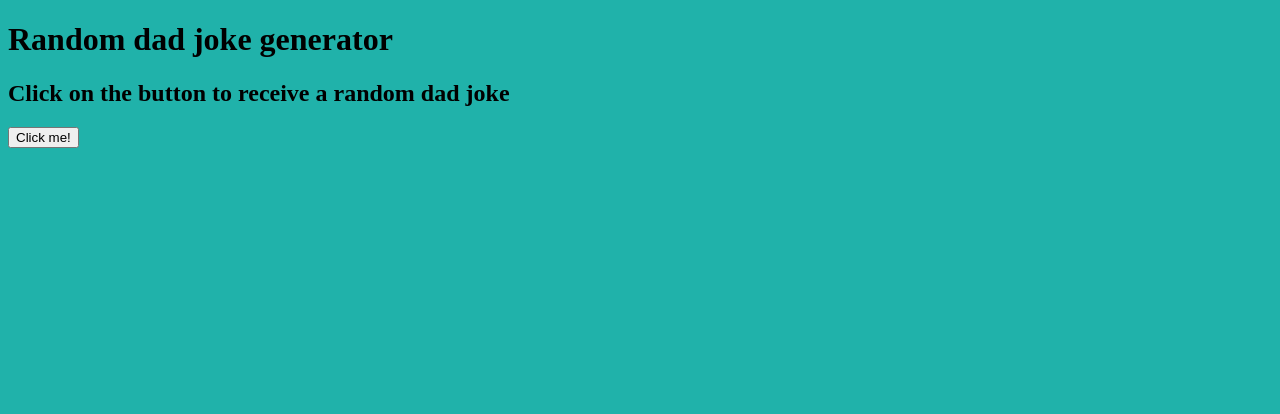
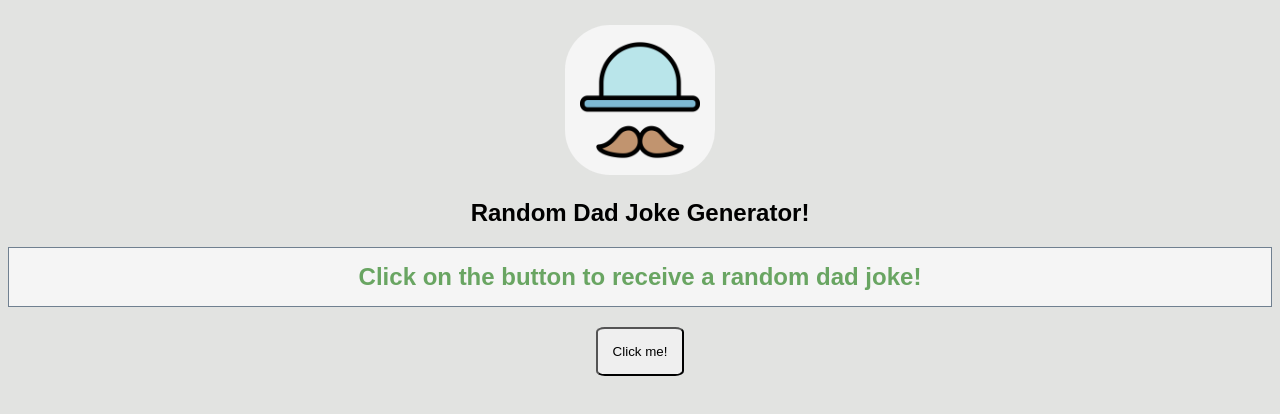
Before and after one commit to agdelvalle/randomDadJokes, a plain HTML site: page index.html in a window 1280 px wide. Drawn offline with Linux system fonts and the light colour scheme.

Commit message:
add styling

```diff
--- a/index.html
+++ b/index.html
@@ -8,9 +8,12 @@
     <title>Random Joke Generator</title>
 </head>
 <body>
-    <h1>Random dad joke generator</h1>
-    <h2 id="joke">Click on the button to receive a random dad joke</h2>
-    <button id="btn">Click me!</button>
+    <section>
+        <img src="dad.png" alt="hat and moustache" srcset="">
+        <h2>Random Dad Joke Generator!</h2>
+        <h1 id="joke">Click on the button to receive a random dad joke!</h1>
+        <button id="btn">Click me!</button>
+    </section>
     <script src="script.js"></script>
 </body>
 </html>
--- a/script.js
+++ b/script.js
@@ -1,25 +1,27 @@
 const button = document.querySelector('#btn');
-
-// const show = function(data){
-//     console.log({data : data})
-// }
 
 // get joke
 async function getJoke(){
     const joke = document.querySelector('#joke');
-    joke.innerHTML = "Waiting for a joke...";
+    const loadingText = ['This one is the best...', 'Waiting for a joke...', "Here's a good one...", "You're gonna laugh for sure..."]
+    joke.style.backgroundColor = "#69A562";
+    joke.style.color = "whitesmoke";
+    joke.innerHTML = loadingText[Math.floor(Math.random()*4)];
     const getData = await fetch('https://icanhazdadjoke.com/',
     {headers: {
         Accept: 'application/json'}
     })
     const results = await getData.json();
+    // check
     console.log(results.joke)
-
+    // display joke
+    joke.style.backgroundColor = "whitesmoke";
+    joke.style.color = "#C98B35";
     joke.innerHTML = results.joke;
 };
 
 // display joke on click
 button.addEventListener('click', function(){
     getJoke();
-    console.log('working');
+    // console.log('working');
 });
--- a/style.css
+++ b/style.css
@@ -1,3 +1,29 @@
 body {
-    background-color: lightseagreen;
+    background-color: #E2E3E1;
+    font-family: Arial, Helvetica, sans-serif;
+    text-align: center;
 }
+
+#joke{
+    color: #69A562;
+    background-color: whitesmoke;
+    padding: 15px 0px;
+    border: 1px slategray solid;
+}
+
+img{
+    width: 120px;
+    height: 120px;
+    background-color: whitesmoke;
+    padding: 15px;
+    border-radius: 30%;
+}
+
+button {
+    padding: 15px;
+    border-radius: 10%;
+}
+
+section{
+    margin-top: 2%;
+}
```
Also changed, not shown: dad.png (added).
